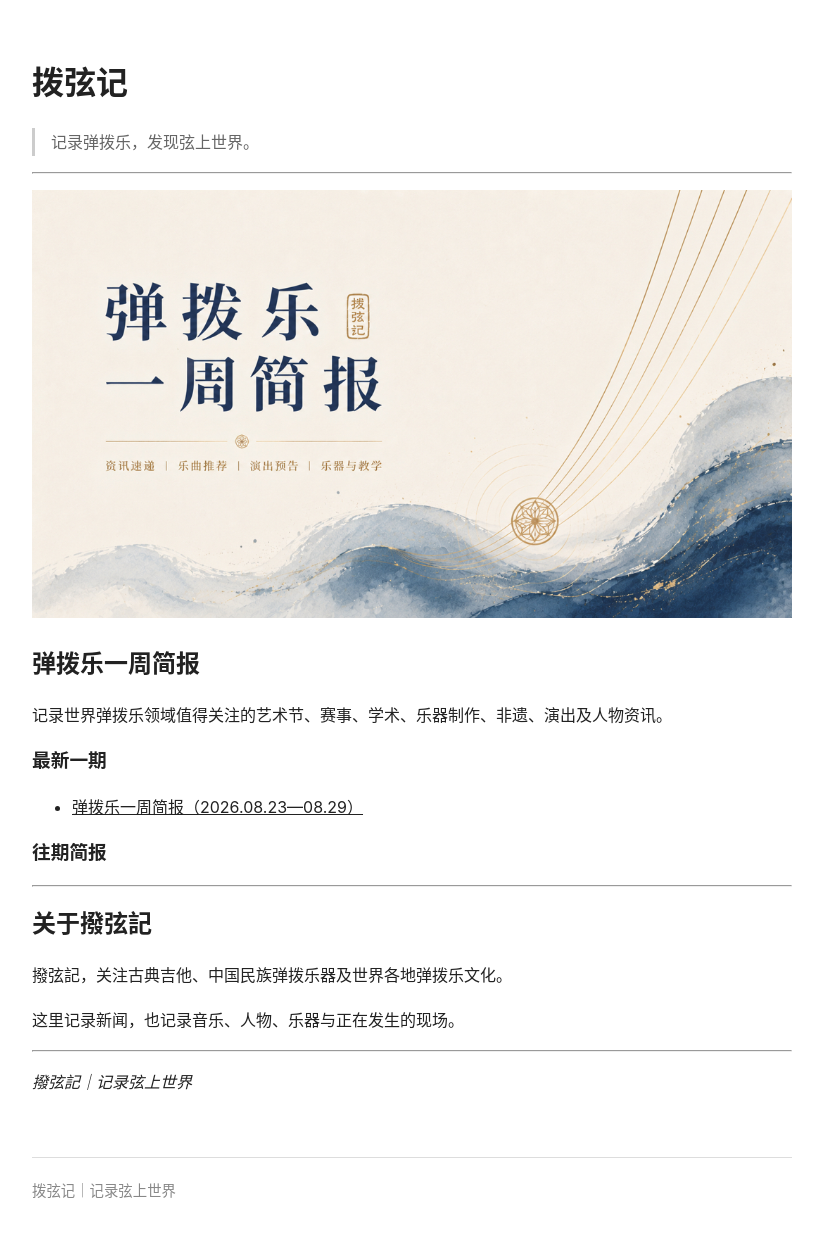
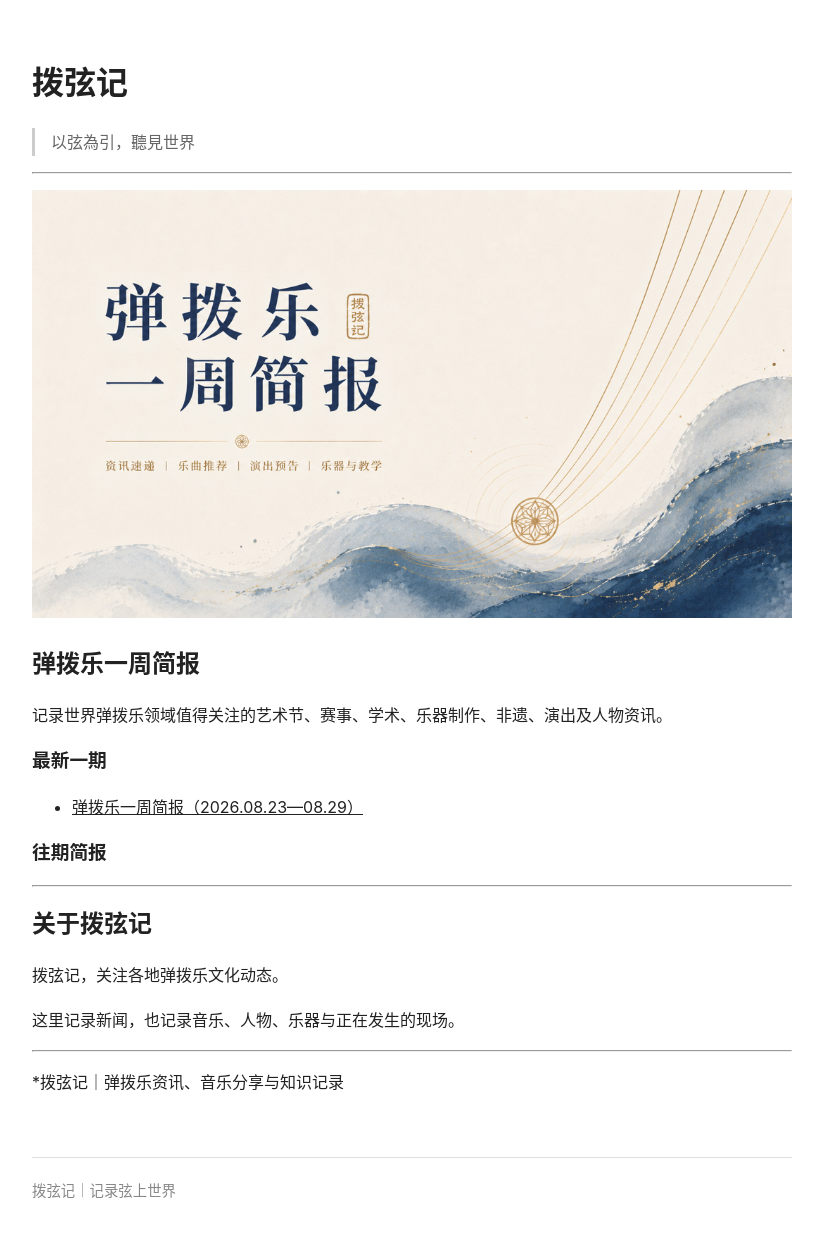
Before and after one commit to KeenKwok/boxianji, a Jekyll site: the page built from index.md, in a window 1280 px wide. Shown: the whole page, without its empty margins (228-1051 px from the left). Built offline with Jekyll 4.4.1, drawn with Linux system fonts in a browser that asks for light colours.

Commit message:
更新 index.md

```diff
--- a/index.md
+++ b/index.md
@@ -5,7 +5,7 @@ title: 首页
 
 # 拨弦记
 
-> 记录弹拨乐，发现弦上世界。
+> 以弦為引，聽見世界
 
 ---
 
@@ -31,12 +31,12 @@ title: 首页
 
 ---
 
-## 关于撥弦記
+## 关于拨弦记
 
-撥弦記，关注古典吉他、中国民族弹拨乐器及世界各地弹拨乐文化。
+拨弦记，关注各地弹拨乐文化动态。
 
 这里记录新闻，也记录音乐、人物、乐器与正在发生的现场。
 
 ---
 
-*撥弦記｜记录弦上世界*
+*拨弦记｜弹拨乐资讯、音乐分享与知识记录
```
